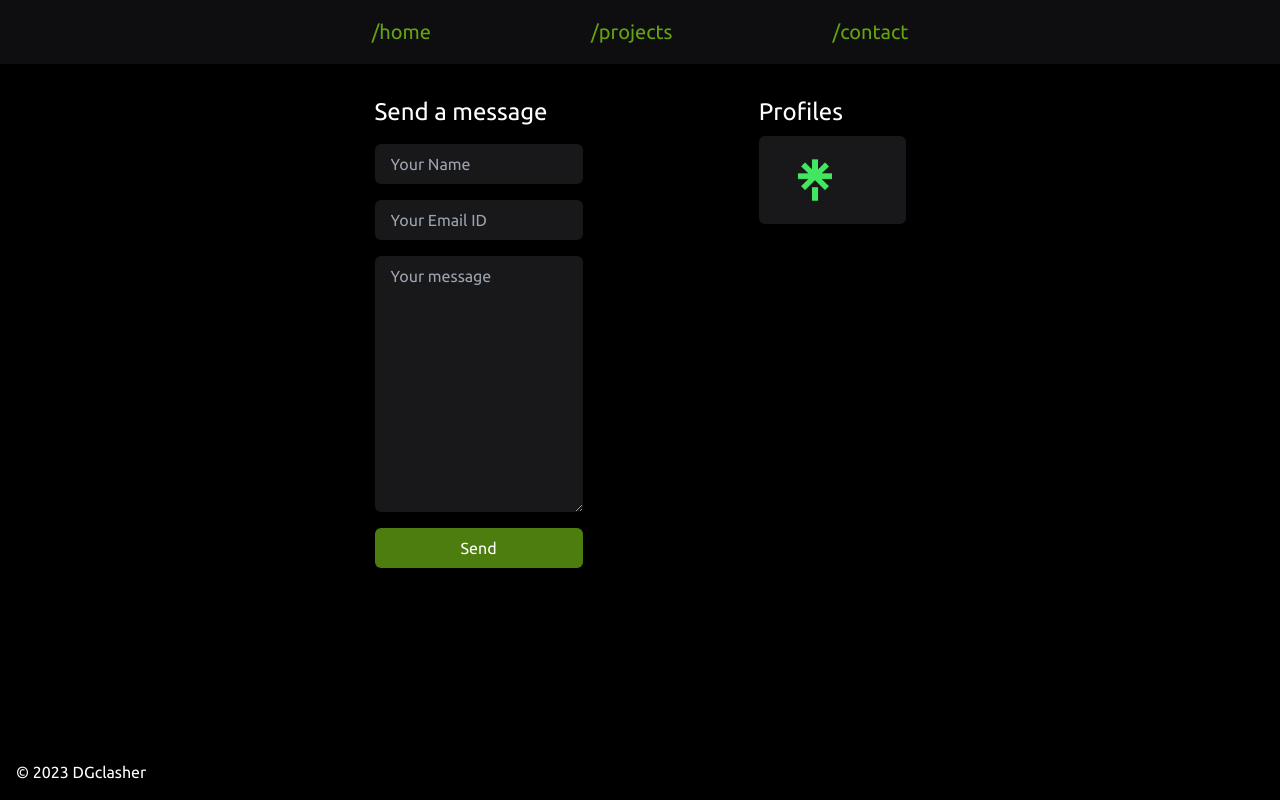
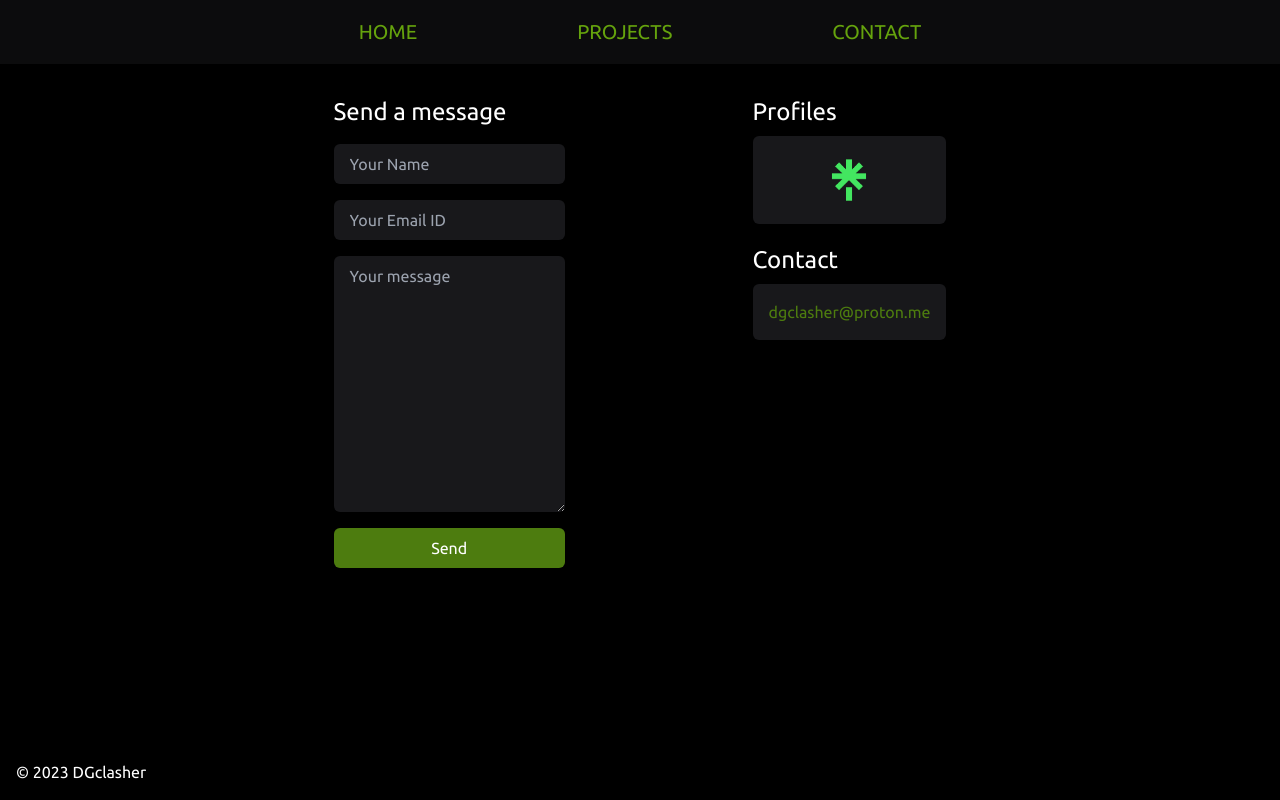
Before and after one commit to DGclasher/whoisdg, a Flask app: template app/templates/contact.html in a window 1280 px wide. Run offline with Flask 2, Linux system fonts and the light colour scheme; the template is opened without the code that fills it, so the values that code supplies are empty; parts of the project's set-up code (start-up, migrations or seed data) failed here and were passed over; some libraries are stand-ins or nearby versions.

Commit message:
modified

```diff
--- /dev/null
+++ b/app/static/script/script.js
@@ -0,0 +1,4 @@
+const popup_element = document.getElementById("popupMessage");
+setTimeout(() => {
+  popup_element.style.display = "none";
+}, 5000);
--- a/app/templates/base.html
+++ b/app/templates/base.html
@@ -4,36 +4,32 @@
     <meta charset="UTF-8" />
     <meta name="viewport" content="width=device-width, initial-scale=1.0" />
     <script src="https://cdn.tailwindcss.com"></script>
-
+    <link rel="stylesheet" href="/static/style/style.css" />
     <link rel="icon" href="/static/images/android-chrome-512x512.png" type="image/png">
-    <link rel="preconnect" href="https://fonts.googleapis.com">
-    <link rel="preconnect" href="https://fonts.gstatic.com" crossorigin>
-    <link href="https://fonts.googleapis.com/css2?family=Roboto+Slab:wght@300;400&display=swap" rel="stylesheet">
-
+    <script defer src="/static/script/script.js"></script>
     <title>whoisdg - {% block title %} {% endblock title %}</title>
-    <link rel="stylesheet" href="/static/style/style.css" />
     {% block head %} {% endblock head %}
   </head>
   <body class="bg-black h-screen">
-    <header class="fixed top-0 left-0 w-full bg-zinc-900 bg-opacity-60 h-16 p-4 text-lime-600">
+    <header class="fixed top-0 left-0 w-full bg-zinc-900 backdrop-blur-md bg-opacity-50 h-16 p-4 text-lime-600 z-10">
       <ul class="flex justify-center h-full items-center text-lg md:text-xl">
         <li class="mx-5 md:mx-20">
-          <a class="hover:text-lime-50" href="{{url_for('home')}}">/home</a>
+          <a class="hover:text-lime-50" href="{{url_for('home')}}">HOME</a>
         </li>
         <li class="mx-5 md:mx-20">
-          <a href="{{url_for('projects')}}" class="hover:text-lime-50">/projects</a>
+          <a href="{{url_for('projects')}}" class="hover:text-lime-50">PROJECTS</a>
         </li>
         <li class="mx-5 md:mx-20">
-          <a href="{{url_for('contact')}}" class="hover:text-lime-50">/contact</a>
+          <a href="{{url_for('contact')}}" class="hover:text-lime-50">CONTACT</a>
         </li>
       </ul>
     </header>
-      <div class="">
+      <div class="z-1">
         {% block body %}
 
         {% endblock body %}
       </div>
-      <div class="bottom-0 left-0 p-4 text-white text-sm md:text-base absolute">
+      <div class="bottom-0 left-0 p-4 text-white text-sm md:text-base relative md:fixed">
         &copy;
         <script>
           document.write(new Date().getFullYear());
@@ -41,5 +37,4 @@
         DGclasher
       </div>
   </body>
-  <script src="/static/script/app.js"></script>
 </html>
--- a/app/templates/contact.html
+++ b/app/templates/contact.html
@@ -3,7 +3,6 @@
     Contact
 {% endblock title %}
 {% block body %}
-
 <div class="flex flex-col md:flex-row py-20 px-8 md:p-20 md:px-8 gap-10">
   <div class="flex flex-col gap-4 md:w-full p-2 md:p-4">
       <h2 class="text-2xl">Send a message</h2>
@@ -11,19 +10,33 @@
           <div class="flex flex-col gap-4">
               <input class="w-full md:w-2/3 px-4 py-2 bg-zinc-900 text-white rounded-md" type="text" name="name" placeholder="Your Name" required>
               <input class="w-full md:w-2/3 px-4 py-2 bg-zinc-900 text-white rounded-md" type="email" name="email" placeholder="Your Email ID" required>
-          <textarea class="w-full md:w-2/3 px-4 py-2 rounded-md bg-zinc-900 text-white" name="message" cols="30" rows="10" placeholder="Your message" required></textarea>
+              <textarea class="w-full md:w-2/3 px-4 py-2 rounded-md bg-zinc-900 text-white resize-none md:resize-y" name="message" cols="30" rows="10" placeholder="Your message" required></textarea>
               <button type="submit" class="w-full md:w-2/3 px-4 py-2 rounded-md bg-lime-700 hover:bg-lime-800 transition-colors text-white">Send</button>
           </div>
       </form>
+      {% with flashed_messages = get_flashed_messages() %}
+      {% if flashed_messages %}
+      <div class="popup-message" id="popupMessage">
+        <div class="popup-content p-3">
+            <span class="popup-message-text" id="popupMessageText">{{ flashed_messages | join }}</span>
+        </div>
+      </div>
+      {% endif %}
+      {% endwith %}
   </div>
   <div class="md:w-1/2 p-2 md:p-4">
       <h2 class="text-2xl mb-2">Profiles</h2>
-      <div class="bg-zinc-900 text-white p-4 rounded-md">
+      <div class="bg-zinc-900 text-white p-4 rounded-md flex flex-col items-center justify-center">
           <a href="https://linktr.ee/dgclasher" target="_blank" rel="noopener noreferrer">
               <img src="/static/images/linktree.png" alt="Linktree Logo" class="w-20 h-auto">
           </a>
       </div>
+      <h2 class="text-2xl mb-2 mt-5">Contact</h2>
+      <div class="bg-zinc-900 text-white p-4 rounded-md flex flex-col">
+          <a href="mailto:dgclasher@proton.me" class="text-lime-700">dgclasher@proton.me</a>
+      </div>
   </div>
 </div>
 
+
 {% endblock body %}
--- a/controllers/email_sender.py
+++ b/controllers/email_sender.py
@@ -2,13 +2,14 @@ import smtplib
 from decouple import config
 from email.mime.text import MIMEText
 from email.mime.multipart import MIMEMultipart
+
 
 class EmailSender:
     def __init__(self):
         self.email = config("EMAIL")
         self.passwd = config("PASS")
         self.official_email = "debaghosh1603@gmail.com"
-        self.initialize()
+        self.server = None
 
     def initialize(self):
         self.server = smtplib.SMTP("smtp.gmail.com", 587)
@@ -20,7 +21,8 @@ class EmailSender:
             msg = MIMEMultipart()
             msg['from'] = email
             msg['to'] = self.official_email
-            msg['subject'] = f"Contact from {name}"
+            msg['subject'] = f"Message from {name} via portfolio"
+            message += f"\n\nFrom: {email}"
             msg.attach(MIMEText(message, 'plain'))
             self.send_email(msg.as_string())
         else:
```
Also changed, not shown: app/routes.py (+19 -9 lines), app/static/script/app.js (deleted). Lines whose indentation alone changed are shown as unchanged.
